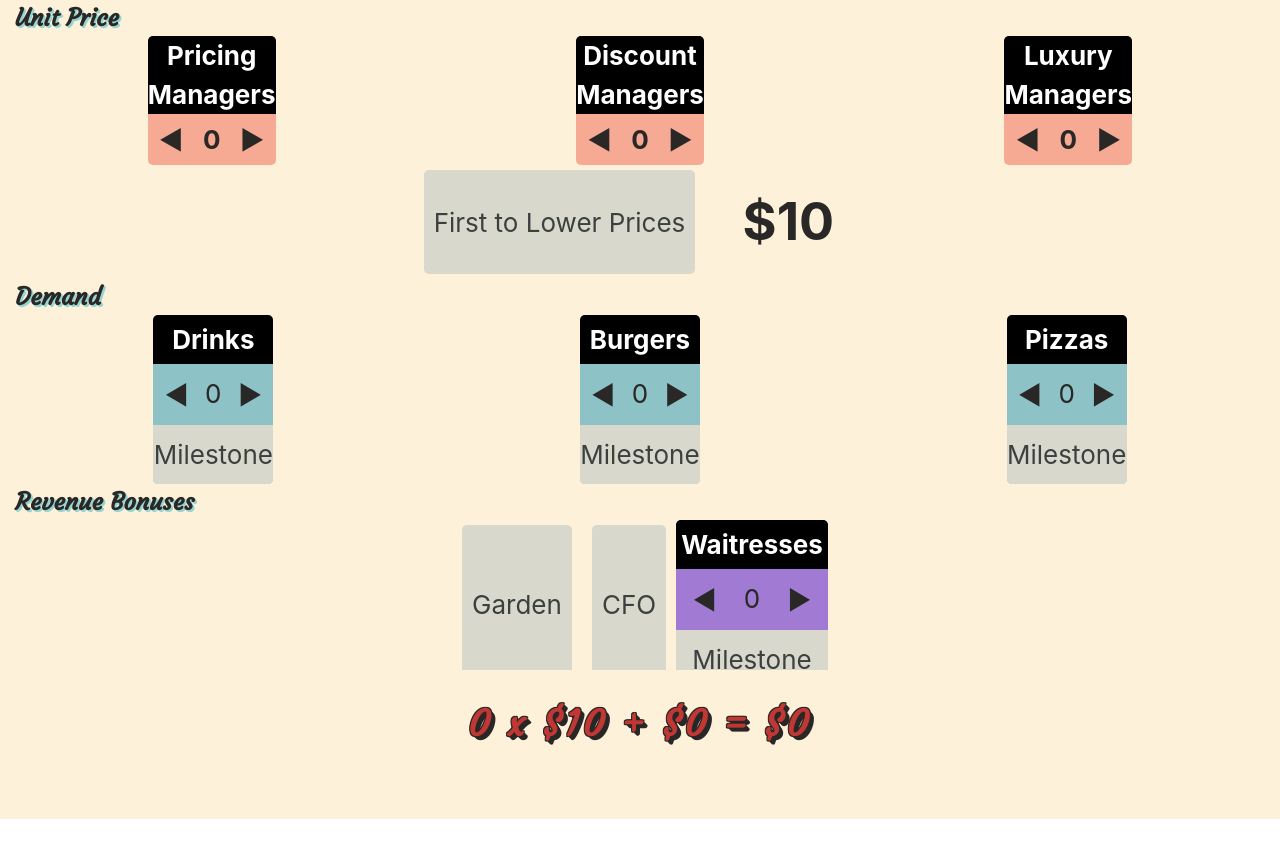
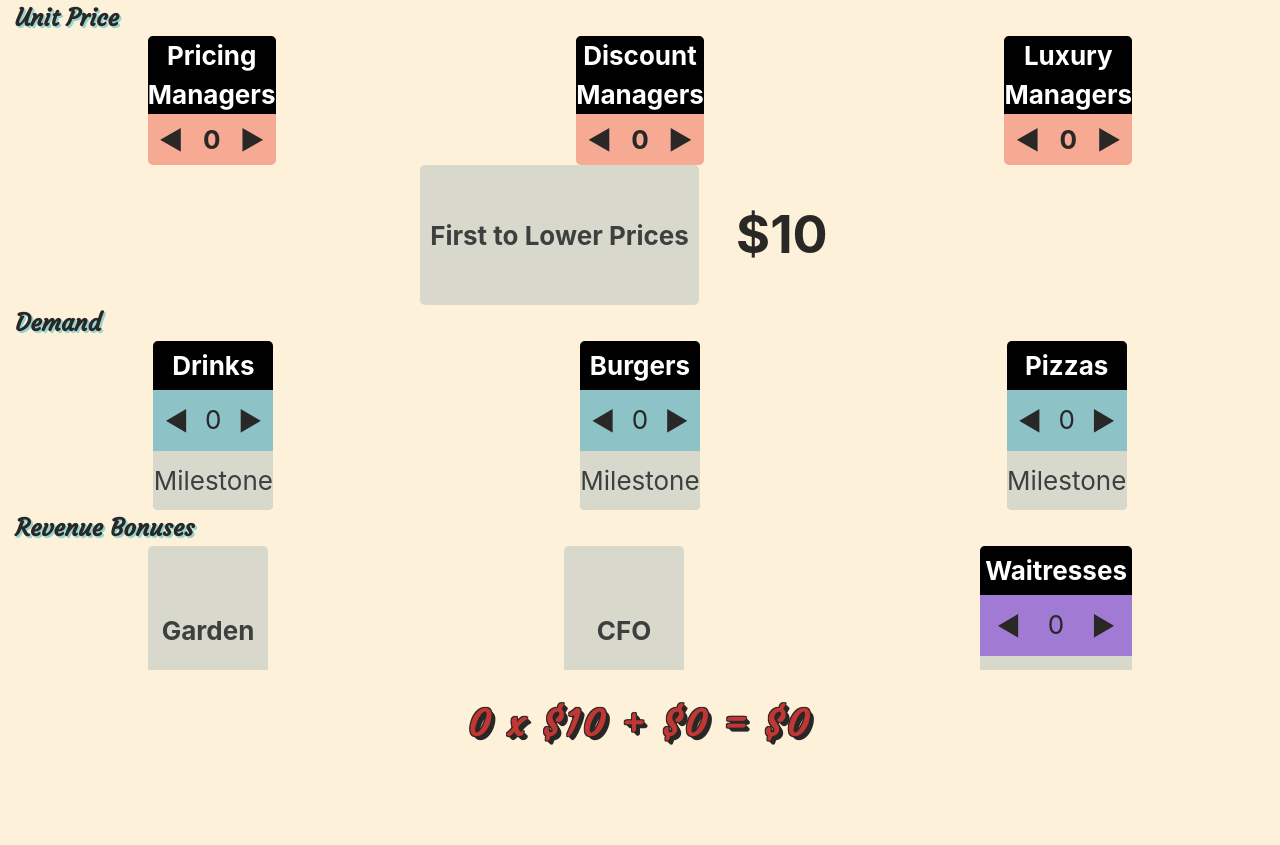
Before and after one commit to egnwd/food-chain-magnate, a React (Create React App) app: page / in a window 1280 px wide. Before the commit the page ends 819 px from the top, so only its background shows below. Built offline with nearby package versions, Linux system fonts and the light colour scheme.

Commit message:
Aligns revenue bonus squares
Toggle bonus squares given height and width, flex-box used

```diff
--- a/src/Components/IncrementAndToggle.tsx
+++ b/src/Components/IncrementAndToggle.tsx
@@ -28,6 +28,7 @@ const IncrementAndToggle: React.FC<NumberButtonProps> = ({
       style={{
         borderRadius: "5px",
         minWidth: "120px",
+        minHeight: "140px",
         backgroundColor: activeColor,
       }}
     >
--- a/src/Components/RevenueBonusArea.tsx
+++ b/src/Components/RevenueBonusArea.tsx
@@ -46,7 +46,7 @@ const RevenueBonusArea: React.FC = () => {
   return (
     <section>
       <Title>Revenue Bonuses</Title>
-      <div style={{ display: "flex" }}>
+      <div style={{ display: "flex", justifyContent: "space-around", width: "100%" }}>
         <ToggleButton
           label="Garden"
           active={hasGarden}
--- a/src/Components/ToggleButton.tsx
+++ b/src/Components/ToggleButton.tsx
@@ -23,6 +23,11 @@ const ToggleButton: React.FC<ToggleButtonProps> = ({
       style={{
         backgroundColor: active ? activeColor : inactiveColor,
         color: textColor,
+        minWidth: "120px",
+        minHeight: "140px",
+        margin: 0,
+        flexGrow: 0,
+        fontWeight: 700,
       }}
     >
       {label}
```
